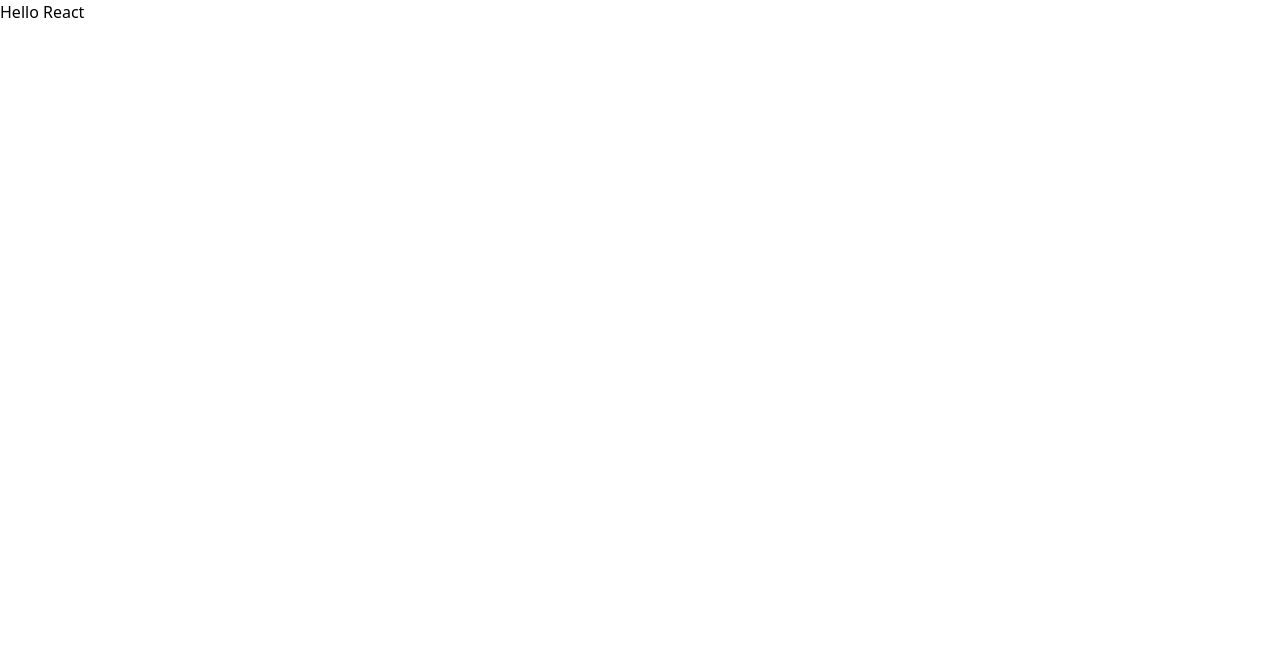
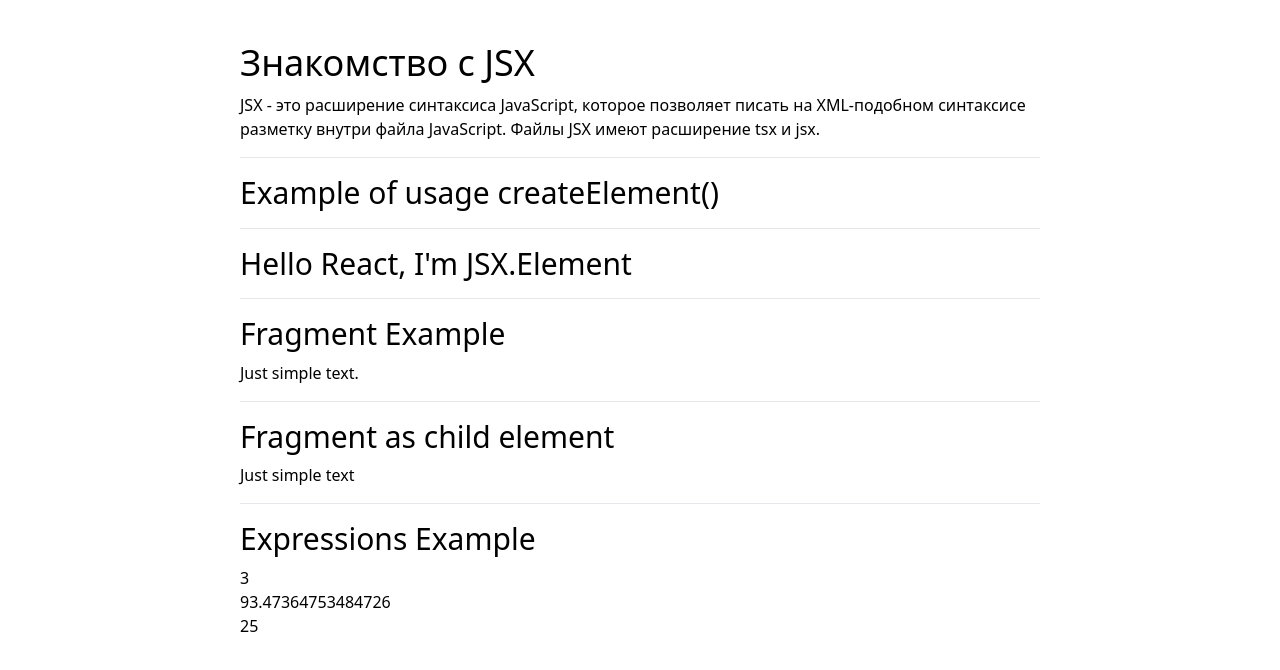
Before and after one commit to shopot/react-101, a React (Vite) app: page / in a window 1280 px wide. Shown: the top 670 px of the page. Built offline with nearby package versions, Linux system fonts and the light colour scheme.

Commit message:
feat: add examples

```diff
--- a/src/app/app.tsx
+++ b/src/app/app.tsx
@@ -1,70 +1,23 @@
-import { Fragment, ReactElement, ReactNode, createElement } from 'react';
+import { JSX } from 'react';
+import { CreateElementExample } from '@/components/CreateElementExample';
+import { JsxElementExample } from '@/components/JsxElementExample';
+import { FragmentExample } from '@/components/FragmentExample';
+import { ExpressionsExample } from '@/components/ExpressionsExample';
 
-/**
- * JSX — это расширение синтаксиса JavaScript,
- * которое позволяет писать на XML-подобном синтаксисе разметку внутри файла JavaScript.
- * Файлы JSX имеют расширение tsx и jsx.
- */
-
-const App = (): ReactNode => {
-  return createElement('header', null, createElement('h1', { className: 'title' }, 'Hello React'));
+const App = (): JSX.Element => {
+  return (
+    <div className="container">
+      <h1>Знакомство с JSX</h1>
+      <p>
+        JSX - это расширение синтаксиса JavaScript, которое позволяет писать на XML-подобном
+        синтаксисе разметку внутри файла JavaScript. Файлы JSX имеют расширение tsx и jsx.
+      </p>
+      <CreateElementExample />
+      <JsxElementExample />
+      <FragmentExample />
+      <ExpressionsExample />
+    </div>
+  );
 };
 
-// const App = (): ReactElement => {
-//   return <h1>Hello React</h1>;
-// };
-
-/** ReactNode vs ReactElement */
-// const App = (): ReactElement => {
-//   return 'demo';
-// };
-
-// const App = (): ReactElement => {
-/** Простой элемент с одним тегом H1 */
-// const someJSX = <h1>Hello React</h1>;
-// return someJSX;
-
-// return <h1>Hello React</h1>;
-
-/** Вложенные элементы */
-// const someJSX = (
-//   <div>
-//     <h1>Hello React</h1>
-//   </div>
-// );
-// return someJSX;
-
-/** Фрагмент */
-// const someJSX = (
-//   <Fragment>
-//     <h1>Hello React</h1>
-//     <div>This is text</div>
-//   </Fragment>
-// );
-// return someJSX;
-
-/** Фрагмент */
-// const someJSX = (
-//   <>
-//     <h1>Hello React</h1>
-//     <div>This is text</div>
-//   </>
-// );
-// return someJSX;
-
-/** Выражения */
-// const expressions1 = <p>{1 + 2}</p>;
-// const expressions2 = <p>{Math.random() * 100}</p>;
-// const expressions3 = <p>{expressions1}</p>;
-// return (
-//   <>
-//     <h1>Hello React</h1>
-//     <div>
-//       {expressions2}
-//       {expressions3}
-//     </div>
-//   </>
-// );
-// };
-
 export default App;
--- /dev/null
+++ b/src/components/CreateElementExample.tsx
@@ -0,0 +1,9 @@
+import { createElement, JSX } from 'react';
+
+export const CreateElementExample = (): JSX.Element => {
+  return createElement(
+    'header',
+    null,
+    createElement('h2', { className: 'title' }, 'Example of usage createElement()')
+  );
+};
--- /dev/null
+++ b/src/components/ExpressionsExample.tsx
@@ -0,0 +1,18 @@
+import { JSX } from 'react';
+
+function sum(a: number, b: number): number {
+  return a + b;
+}
+
+export const ExpressionsExample = (): JSX.Element => {
+  return (
+    <>
+      <h2>Expressions Example</h2>
+      <div>
+        <p>{1 + 2}</p>
+        <p>{Math.random() * 100}</p>
+        <p>{sum(7, 18)}</p>
+      </div>
+    </>
+  );
+};
--- /dev/null
+++ b/src/components/FragmentExample.tsx
@@ -0,0 +1,20 @@
+import { Fragment, JSX } from 'react';
+
+const FragmentChild = (): JSX.Element => {
+  return (
+    <Fragment>
+      <h2>Fragment as child element</h2>
+      <p>Just simple text</p>
+    </Fragment>
+  );
+};
+
+export const FragmentExample = (): JSX.Element => {
+  return (
+    <>
+      <h2>Fragment Example</h2>
+      <p>Just simple text.</p>
+      <FragmentChild />
+    </>
+  );
+};
--- /dev/null
+++ b/src/components/JsxElementExample.tsx
@@ -0,0 +1,5 @@
+import { JSX } from 'react';
+
+export const JsxElementExample = (): JSX.Element => {
+  return <h2>Hello React, I'm JSX.Element</h2>;
+};
--- a/src/main.css
+++ b/src/main.css
@@ -1,3 +1,15 @@
 @tailwind base;
 @tailwind components;
 @tailwind utilities;
+
+.container {
+  @apply mx-auto mt-10 max-w-[800px]
+}
+
+h1{
+  @apply mb-2 mt-0 text-4xl font-medium leading-tight
+}
+
+h2 {
+  @apply mb-2 pt-4 mt-4 text-3xl font-medium leading-tight border-t
+}
```
Also changed, not shown: src/main.tsx (+6 -6 lines).
